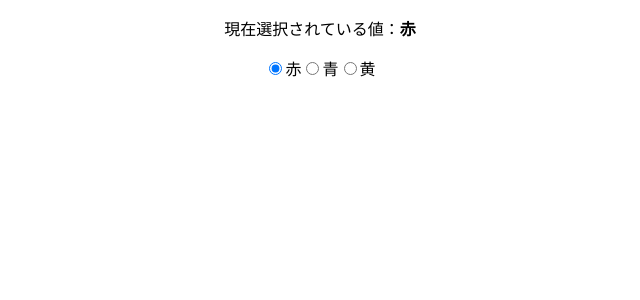
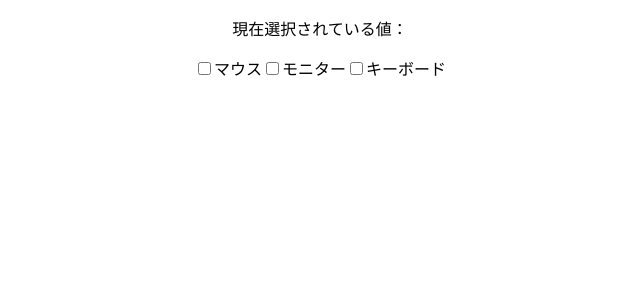
Before and after one commit to takatoshiinaoka/react-practice, a React (Create React App) app: page / in a window 1280 px wide. Shown: the top 300 px of the page, without its empty margins (320-960 px from the left). Built offline with nearby package versions, Linux system fonts and the light colour scheme.

Commit message:
Multiple checkboxes Value "マウス、モニター、キーボード"

```diff
--- a/src/App.js
+++ b/src/App.js
@@ -2,32 +2,62 @@ import logo from './logo.svg';
 import './App.css';
 import React,{useState} from 'react';
 
-const values = [
-  {id: 1, item: "赤"},
-  {id: 2, item: "青"},
-  {id: 3, item: "黄"}
-];
+// Array.include()
+// 配列でしていした要素が含まれているか真偽値で返す
 
-const RadioBtnItems = ({onChange, checked}) =>
-  values.map((value) => {
-    return (
-      <label key={value.id}>
-        <input type="radio" value={value.item} onChange={onChange} checked={checked === value.item} />{value.item}
-      </label>
-    );
-  });
+// Array.filter()
+//反復処理のためのメソッドで、コールバック関数で処理された個々の要素
+//が条件に一致するか真偽値で返し、戻り値から新たな配列を作成する
 
+const InputCheckBox = () => {
 
-const InputRadio = () => {
-  const [checkedValue, setCheckedValue] = useState("赤");
-  const handleChange = (e) => setCheckedValue(e.target.value);
+  const [checkedValues, setCheckedValues] = useState([]);
+
+  const handleChange = (e) => {
+    if(checkedValues.includes(e.target.value)){
+      setCheckedValues(
+        checkedValues.filter((checkedValue) =>
+          checkedValue !== e.target.value)
+      );
+    }else{
+      setCheckedValues([...checkedValues, e.target.value]);
+    }
+  };
 
   return(
     <div className='App'>
-      <p>現在選択されている値：<b>{checkedValue}</b></p>
-      <RadioBtnItems onChange={handleChange} checked={checkedValue} />
+      <p>
+        現在選択されている値：<b>{checkedValues.join("、")}</b>
+      </p>
+      <label>
+        <input
+          type="checkbox"
+          value="マウス"
+          onChange={handleChange}
+          checked={checkedValues.includes("マウス")}
+        />
+        マウス
+      </label>
+      <label>
+        <input
+          type="checkbox"
+          value="モニター"
+          onChange={handleChange}
+          checked={checkedValues.includes("モニター")}
+          />
+          モニター
+      </label>
+      <label>
+        <input
+          type="checkbox"
+          value="キーボード"
+          onChange={handleChange}
+          checked={checkedValues.includes("キーボード")}
+          />
+          キーボード
+      </label>
     </div>
   );
 };
 
-export default InputRadio;
+export default InputCheckBox;
```
